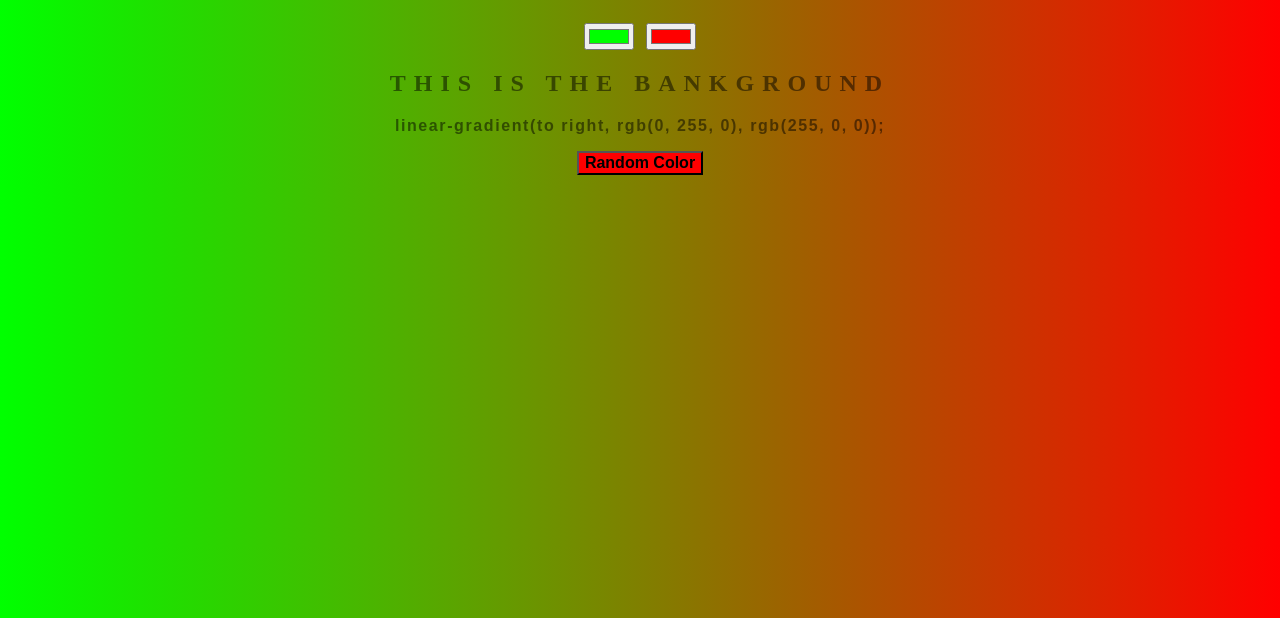
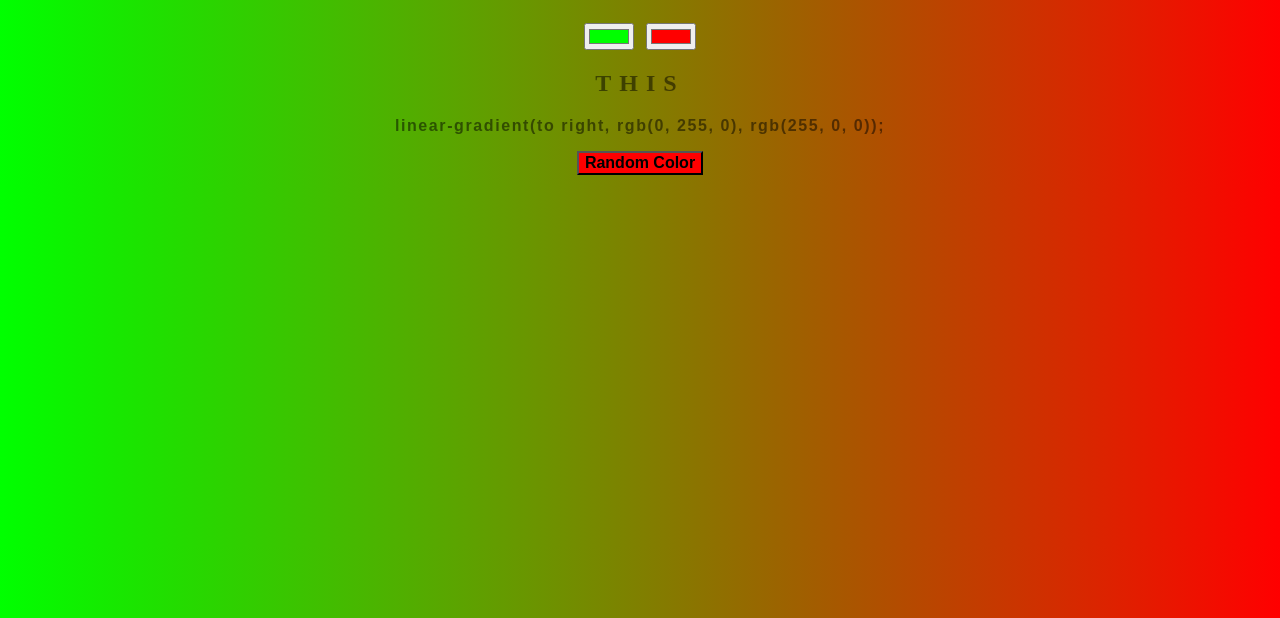
Before and after one commit to UmangJain908/Background-Generator, a plain HTML site: page index.html in a window 1280 px wide. Shown: the part 182-800 px from the top of the page. Drawn offline with Linux system fonts and the light colour scheme.

Commit message:
conflict

```diff
--- a/index.html
+++ b/index.html
@@ -10,7 +10,7 @@
 	<h1>Background Generator</h1>
 	<input class ="color1" type="color" name="color1" value="#00ff00">
 	<input class ="color2" type="color" name="color2" value="#ff0000">
-	<h2>This is the Bankground</h2>
+	<h2>This</h2>
 	<h3></h3>
 	<button id ="but">Random Color</button>
 <script type="text/javascript" src="script.js"></script>
```
